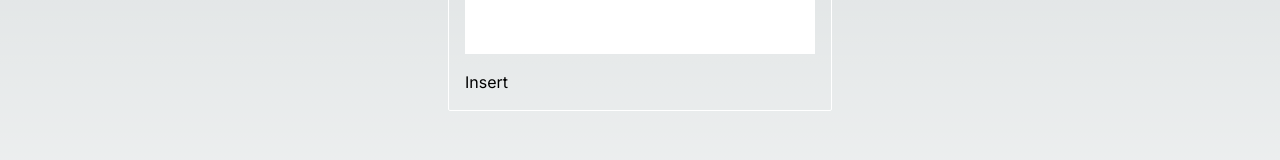
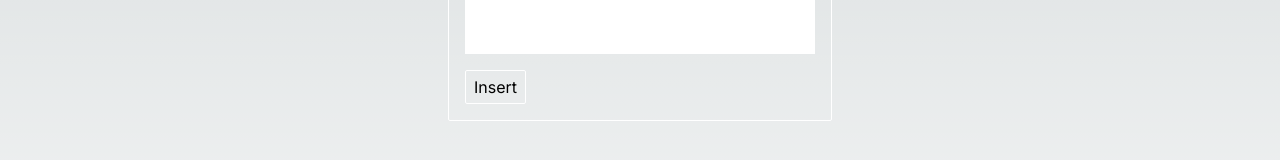
Before and after one commit to Z3ROO/portfolio, a Next.js app: page /dashboard/new-project in a window 1280 px wide. Shown: the part 267-427 px from the top of the page. Built offline with nearby package versions, Linux system fonts and the light colour scheme.

Commit message:
feat: create button component and apply it

```diff
--- a/app/dashboard/page.tsx
+++ b/app/dashboard/page.tsx
@@ -1,12 +1,12 @@
+import { Button } from "@/components/Button";
 import ProjectsManager from "@/components/dashboard/ProjectsManager";
 import Link from "next/link";
-import { useRouter } from "next/router";
 
 export default function Dashboard() {
   return (
     <div>
       <Link href={'/dashboard/new-project'}>
-        <button className="px-2 py-1 border border-white">New Project</button>
+        <Button>New Project</Button>
       </Link>
       <ProjectsManager />
     </div>
--- /dev/null
+++ b/components/Button.tsx
@@ -0,0 +1,9 @@
+import { ButtonHTMLAttributes, ReactNode } from "react";
+
+interface CustomButton extends ButtonHTMLAttributes<HTMLButtonElement> {
+
+}
+
+export function Button(props: CustomButton) {
+  return <button {...props} className={"px-2 py-1 border border-white rounded-sm "+props.className}>{props.children}</button>
+}
--- a/components/dashboard/InsertProject.tsx
+++ b/components/dashboard/InsertProject.tsx
@@ -1,6 +1,7 @@
 'use client'
 
 import { useState } from "react";
+import { Button } from "@/components/Button";
 
 const input_TW = 'text-black w-full';
 const label_TW = 'flex flex-col p-2 w-full';
@@ -32,7 +33,7 @@ export function InsertProject() {
         <span>Description:</span>
         <textarea className={input_TW+` h-24 resize-none`} value={description} onChange={e => setDescription(e.target.value)} />
       </label>
-      <button className="m-2" form="insert-project">Insert</button>
+      <Button className="m-2" form="insert-project">Insert</Button>
     </form>
   );
 }
--- a/components/dashboard/ProjectsManagerItem.tsx
+++ b/components/dashboard/ProjectsManagerItem.tsx
@@ -1,12 +1,13 @@
 'use client'
 import { Project } from "@/lib/types";
+import { Button } from "@/components/Button";
 
 export default function ProjectsManagerItem(props: Project & { _id: string }) {
   const { name, description, _id } = props;
 
   return (
     <div className="relative p-4 rounded-sm border-white border">
-      <button
+      <Button
         onClick={async () => {
           const req = await fetch('/api/projects/'+_id, {
             method:'delete',
@@ -14,13 +15,11 @@ export default function ProjectsManagerItem(props: Project & { _id: string }) {
               'Content-Type': 'application/json'
             }
           })
-
-
         }}
-        className="absolute border border-red-500 top-3 right-4 p-1 px-2 rounded-sm text-red-300 text-sm"
+        className="absolute !border-red-500 top-3 right-4 text-red-300 text-sm"
       >
         Delete
-      </button>
+      </Button>
       <h3>{name}</h3>
       <div>{description}</div>
     </div>
```
